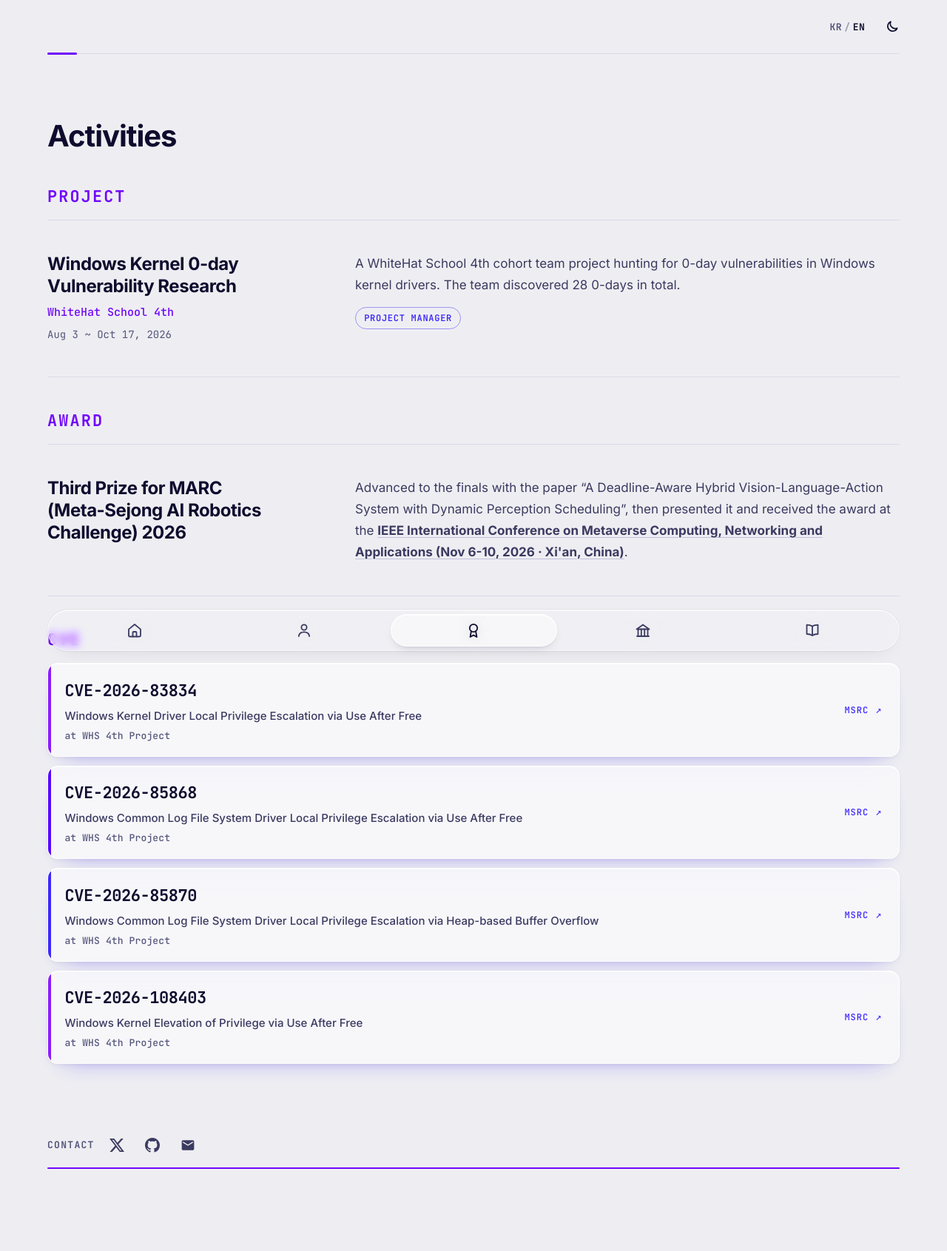
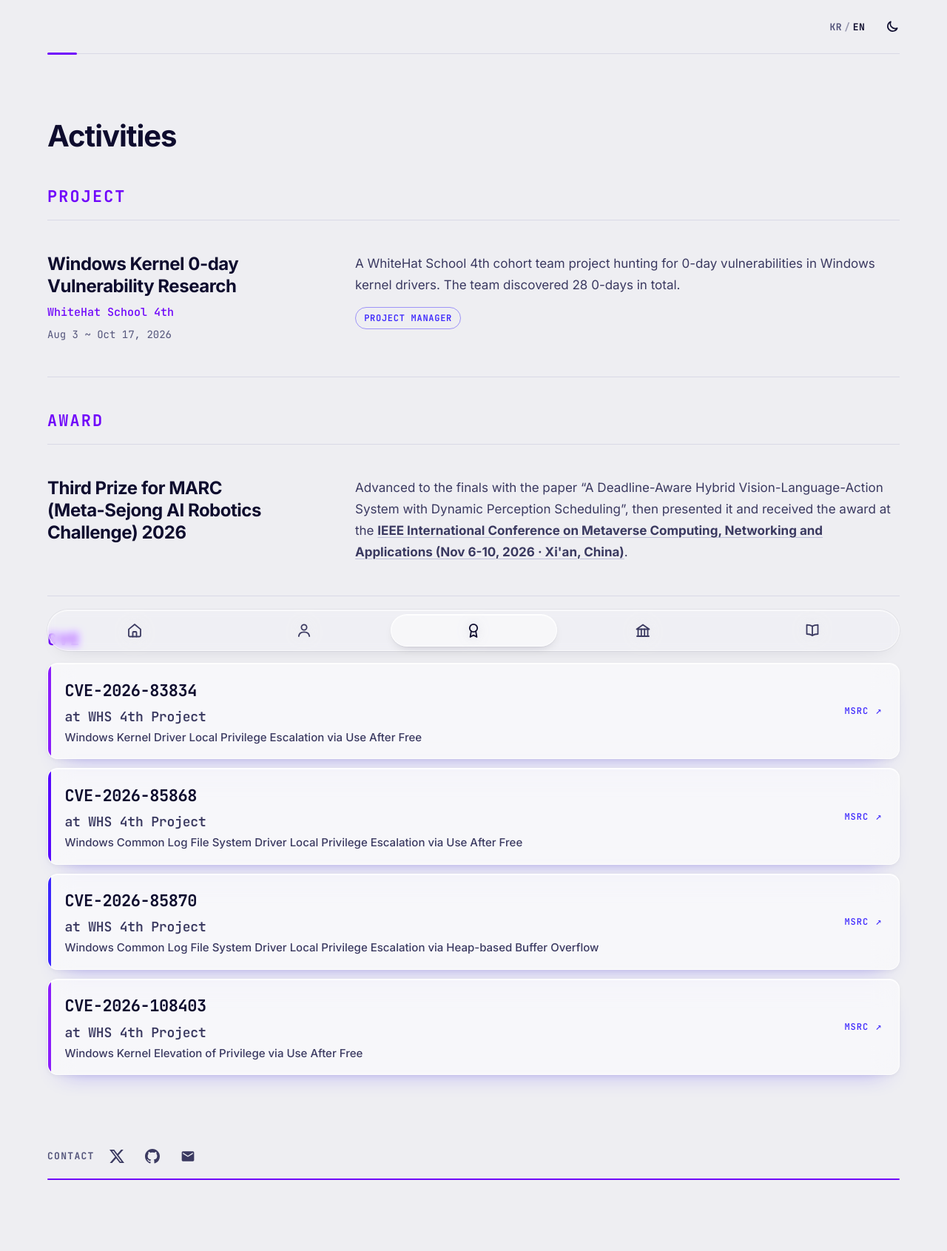
Before and after one commit to jhlee0507/jhlee0507.github.io, a Jekyll site: the page built from docs/activities/index.html, in a window 1280 px wide. Shown: the whole page at 74% size. Built offline with Jekyll 4.4.1, drawn with Linux system fonts in a browser that asks for light colours.

Commit message:
Move the WHS note right under each CVE number and enlarge it

```diff
--- a/docs/_data/cves.yml
+++ b/docs/_data/cves.yml
@@ -5,7 +5,7 @@
 #   desc:   a short description shown under the id, for example
 #           desc: Link Following Arbitrary File Corruption
 #           (desc_ko is the same line in Korean; leave it out and the English one is shown in both languages)
-#   note:   a small line under the description saying where the CVE came from, for example
+#   note:   a line right under the id saying where the CVE came from, for example
 #           note: at WHS 4th Project
 #           (note_ko is the same line in Korean)
 - id: CVE-2026-83834
--- a/docs/activities/index.html
+++ b/docs/activities/index.html
@@ -66,7 +66,7 @@ title_ko: 활동
       {%- for cve in site.data.cves %}
       {%- assign href = site.cve_url | append: cve.id %}
       {%- if cve.url %}{% assign href = cve.url %}{% endif %}
-      <li class="c{{ forloop.index0 | modulo: 3 }}"><a href="{{ href | escape }}" rel="noopener" target="_blank"><span class="what"><span class="id">{{ cve.id | escape }}</span>{% if cve.desc %}<span class="desc">{% include t.html en=cve.desc ko=cve.desc_ko %}</span>{% endif %}{% if cve.note %}<span class="note">{% include t.html en=cve.note ko=cve.note_ko %}</span>{% endif %}</span><span class="lab">{{ cve.source | default: site.cve_source | escape }}</span></a></li>
+      <li class="c{{ forloop.index0 | modulo: 3 }}"><a href="{{ href | escape }}" rel="noopener" target="_blank"><span class="what"><span class="id">{{ cve.id | escape }}</span>{% if cve.note %}<span class="note">{% include t.html en=cve.note ko=cve.note_ko %}</span>{% endif %}{% if cve.desc %}<span class="desc">{% include t.html en=cve.desc ko=cve.desc_ko %}</span>{% endif %}</span><span class="lab">{{ cve.source | default: site.cve_source | escape }}</span></a></li>
       {%- endfor %}
     </ul>
   </div>
--- a/docs/assets/css/site.css
+++ b/docs/assets/css/site.css
@@ -281,9 +281,9 @@ h2,.sec-head h1{margin:0;font-size:clamp(1.75rem,3.2vw,2.5rem);line-height:1.15;
 .cves .id{font-family:var(--mono);font-size:clamp(1.0625rem,2vw,1.375rem);font-weight:700;letter-spacing:-.02em;white-space:nowrap;color:var(--ink)}
 /* the id, and under it an optional short description */
 .cves .what{flex:1 1 auto;display:flex;flex-direction:column;gap:.3rem;min-width:0}
+/* between the two, an optional line saying where it came from: larger than the description, smaller than the id */
+.cves .note{font-family:var(--mono);font-size:clamp(1rem,1.6vw,1.125rem);line-height:1.35;font-weight:600;letter-spacing:-.01em;color:var(--ink-2)}
 .cves .desc{font-size:.9375rem;line-height:1.45;font-weight:500;color:var(--ink-2);text-wrap:balance}
-/* and under that an optional small line saying where it came from */
-.cves .note{margin-top:.15rem;font-family:var(--mono);font-size:.8125rem;line-height:1.4;font-weight:500;letter-spacing:.01em;color:var(--muted)}
 .cves .lab{flex:none;font-family:var(--mono);font-size:.75rem;font-weight:500;letter-spacing:.08em;text-transform:uppercase;white-space:nowrap;color:var(--accent)}
 .cves .lab::after{content:" ↗\FE0E";font-variant-emoji:text;font-size:1.15em}
 
```
